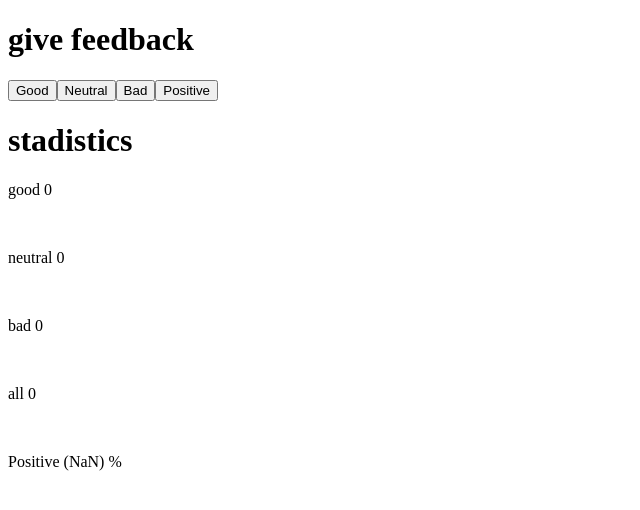
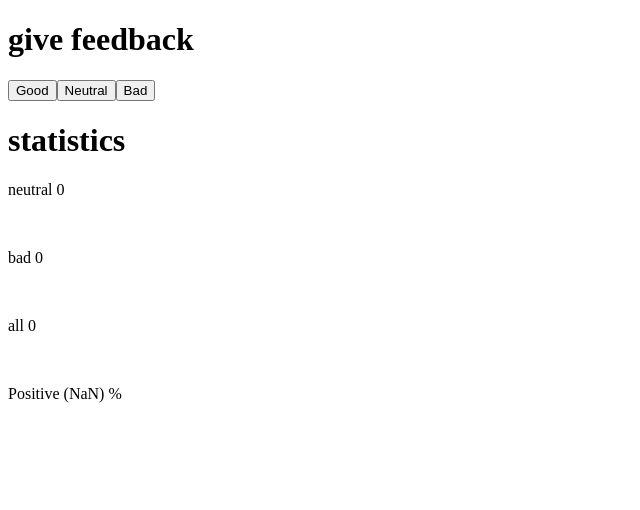
Before and after one commit to daironc78/StackOpenCursePart1, a React (Vite) app in the folder part1/: page / in a window 1280 px wide. Shown: the top 510 px of the page, without its empty margins (0-640 px from the left). Built offline with nearby package versions, Linux system fonts and the light colour scheme.

Commit message:
1.8 incompleto

```diff
--- a/part1/src/App.jsx
+++ b/part1/src/App.jsx
@@ -1,4 +1,13 @@
 import { useState } from 'react'
+
+const Statistics = (props) => {
+  return(
+  <div>
+    <p>{props.text} {props.bumber}</p>
+    <br />
+  </div>
+  )
+}
 
 const App = () => {
   // guarda los clics de cada botón en su propio estado
@@ -6,7 +15,6 @@ const App = () => {
   const [neutral, setNeutral] = useState(0)
   const [bad, setBad] = useState(0)
   const [all, setAll] = useState(0)
-  const [Positive, setPositive] = useState(0)
 
   const setToGood = () => {
     console.log('good', good)
@@ -32,7 +40,9 @@ const App = () => {
     </button>
   )
 
-
+  const Statistics = (props) => {
+    <Statistics text={good} number={good} />
+  }
 
   return (
     <div>
@@ -41,17 +51,16 @@ const App = () => {
       <Button handleClick={() => setToGood(good + 1)} text="Good" />
       <Button handleClick={() => setToNeutral(neutral + 1)} text="Neutral" />
       <Button handleClick={() => setToBad(bad + 1)} text="Bad" />
-      <Button handleClick={() => setToPositive(neutral)} text="Positive" />
-      <h1>stadistics</h1>
-      <p>good {good}</p>
-      <br />
+      <h1>statistics</h1>
+      <Statistics />
+
       <p>neutral {neutral}</p>
       <br />
       <p>bad {bad}</p>
       <br />
       <p>all {all}</p>
       <br />
-      <p>Positive ({good / all * 100 }) %</p>
+      <p>Positive ({ good / all * 100 }) %</p>
 
     </div>
   )
```
